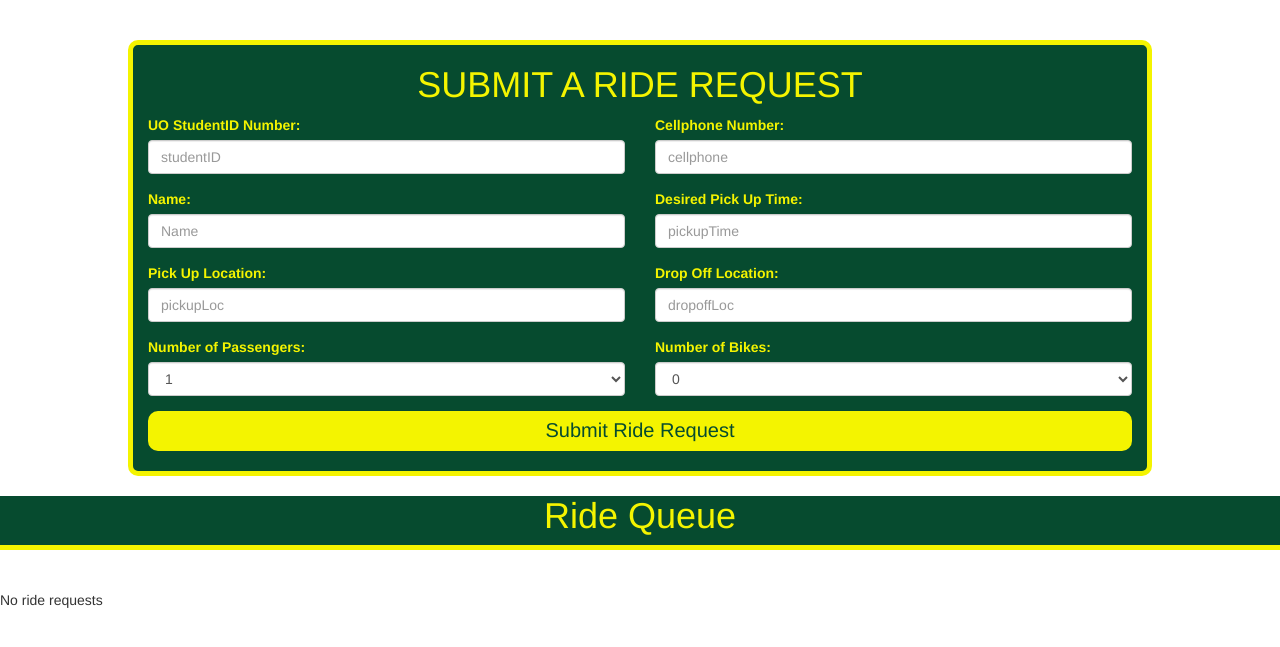
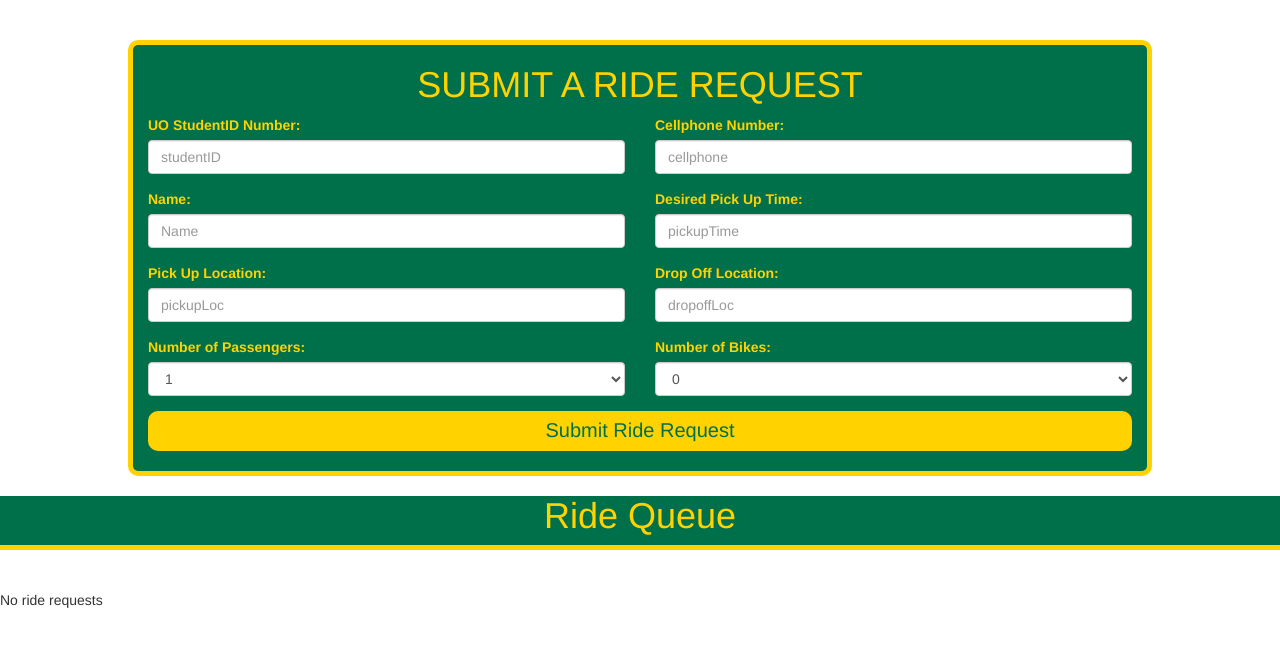
Before and after one commit to ian-garrett/Safe-Ride-App, a Flask app: page / in a window 1280 px wide. Shown: the top 647 px of the page. Run offline with Flask 2, Linux system fonts and the light colour scheme; data that the repository does not hold is empty; some libraries are stand-ins or nearby versions.

Commit message:
style update

```diff
--- a/static/css/memos.css
+++ b/static/css/memos.css
@@ -19,9 +19,9 @@
 }
 
 #fullContainerRider {
-	background-color: #064B2F;
-    color: #F4F400;
-    border: 5px solid #F4F400;
+	background-color: #00704A;
+    color: #FFD200;
+    border: 5px solid #FFD200;
     border-radius: 10px;
     margin-top: 40px;
 }
@@ -30,10 +30,10 @@ button {
 	width: 100%;
 	height: 40px;
 	margin-bottom: 20px;
-	border: 3px solid #F4F400;
+	border: 3px solid #FFD200;
 	border-radius: 10px;
-	background-color: #F4F400;
-	color: #064B2F;
+	background-color: #FFD200;
+	color: #00704A;
 	font-size:20px;
 
 }
@@ -54,17 +54,17 @@ button {
 /*Dispatcher styling*/
 
 #dispatchHeader {
-	background-color: #064B2F;
-    color: #F4F400;
-    border-bottom: 5px solid #F4F400;
+	background-color: #00704A;
+    color: #FFD200;
+    border-bottom: 5px solid #FFD200;
     text-align: center;
     margin-bottom: 20px;
 }
 
 .rideRequest {
-	background-color: #064B2F;
-    color: #F4F400;
-    border: 5px solid #F4F400;
+	background-color: #00704A;
+    color: #FFD200;
+    border: 5px solid #FFD200;
     padding: 15px 15px;
     margin: 0 20px 0 20px;
 
@@ -85,9 +85,9 @@ button {
 }
 
 #fullContainerDispatcher {
-	background-color: #064B2F;
-    color: #F4F400;
-    border: 5px solid #F4F400;
+	background-color: #00704A;
+    color: #FFD200;
+    border: 5px solid #FFD200;
     border-radius: 10px;
     margin-top: 40px;
 }
@@ -97,7 +97,7 @@ button {
 }
 
 .secondaryColor {
-	color: #F4F400;
+	color: #FFD200;
 }
 
 
```
Also changed, not shown: 3 other files.
